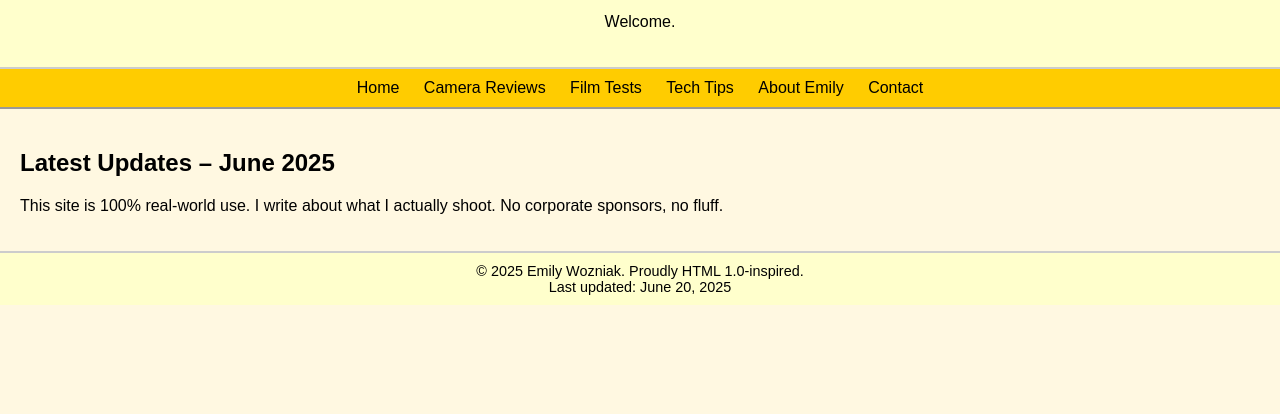
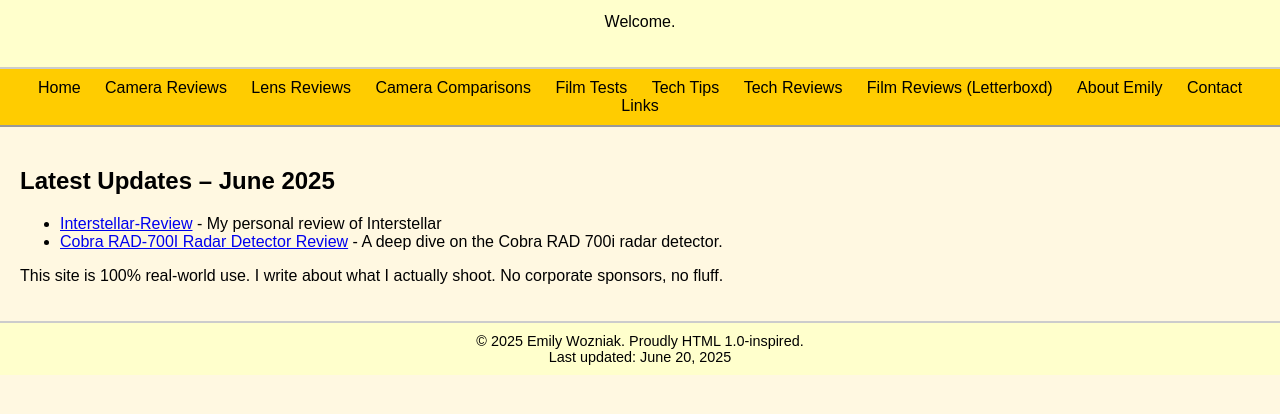
Before and after one commit to emilyx86/emilyx86.github.io, a plain HTML site: page index.html in a window 1280 px wide. Shown: the part 60-474 px from the top of the page. Drawn offline with Linux system fonts and the light colour scheme.

Commit message:
Update navigation links and add recent reviews in index.html

```diff
--- a/index.html
+++ b/index.html
@@ -19,15 +19,23 @@
   <nav>
     <a href="/">Home</a>
     <a href="">Camera Reviews</a>
+    <a href="/lens-reviews/">Lens Reviews</a>
+    <a href="">Camera Comparisons</a>
     <a href="">Film Tests</a>
     <a href="">Tech Tips</a>
+    <a href="/tech-reviews/">Tech Reviews</a>
+    <a href="/film-reviews/">Film Reviews (Letterboxd)</a>
     <a href="/about-me/">About Emily</a>
     <a href="/contact/">Contact</a>
+    <a href="/links/">Links</a>
+
   </nav>
 
   <main>
     <h2>Latest Updates – June 2025</h2>
     <ul>
+      <li><a href="/Interstellar-Review/">Interstellar-Review</a> - My personal review of Interstellar</li>
+      <li><a href="/Cobra-RAD-700I-Review/">Cobra RAD-700I Radar Detector Review</a> - A deep dive on the Cobra RAD 700i radar detector.</li>
     </ul>
 
     <p>This site is 100% real-world use. I write about what I actually shoot. No corporate sponsors, no fluff.</p>
```
